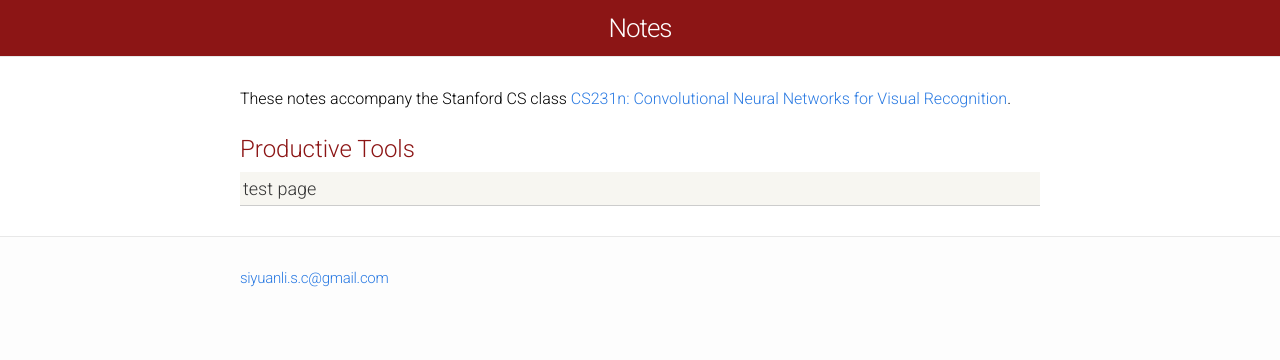
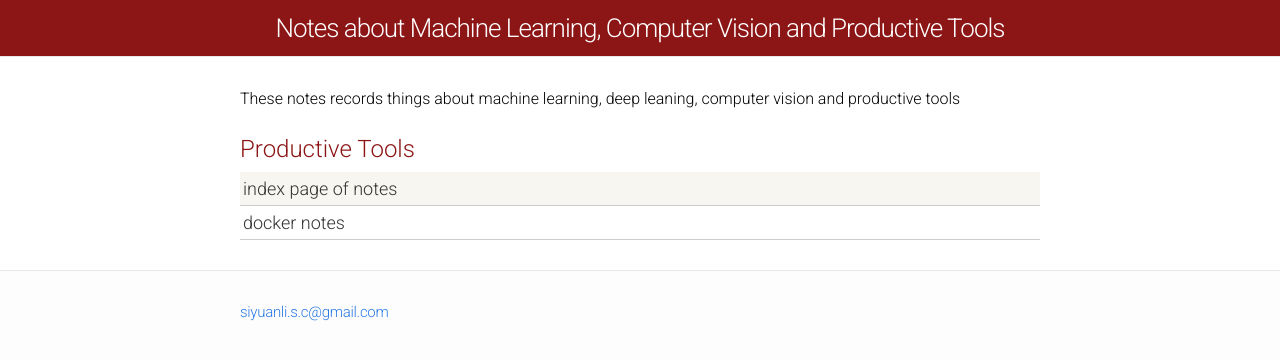
Before and after one commit to lsy643/lsy643.github.io, a Jekyll site: the page built from index.html, in a window 1280 px wide. Shown: the top 360 px of the page. Built offline with Jekyll 4.4.1, drawn with Linux system fonts in a browser that asks for light colours.

Commit message:
add links

```diff
--- a/_config.yml
+++ b/_config.yml
@@ -1,5 +1,5 @@
 # Site settings
-title: Notes
+title: Notes about Machine Learning, Computer Vision and Productive Tools
 email: siyuanli.s.c@gmail.com
 description: "Notes"
 baseurl: ""
--- a/index.html
+++ b/index.html
@@ -4,7 +4,7 @@ layout: default
 
 <div>
 
-  These notes accompany the Stanford CS class <a href="http://cs231n.stanford.edu/">CS231n: Convolutional Neural Networks for Visual Recognition</a>.
+  These notes records things about machine learning, deep leaning, computer vision and productive tools
 
 </div>
 
@@ -13,8 +13,14 @@ layout: default
     <div class="module-header">Productive Tools</div>
 
     <div class="materials-item">
-      <a href="notes/readme.md/">
-        test page
+      <a href="notes/index.md/">
+        index page of notes
+      </a>
+    </div>
+
+    <div class="materials-item">
+      <a href="notes/productive_tools/docker.md/">
+        docker notes
       </a>
     </div>
 
```
Also changed, not shown: notes/index.md (renamed from notes/readme.md, +2 -0 lines), notes/productive_tools/docker.md (+3 -1 lines).
